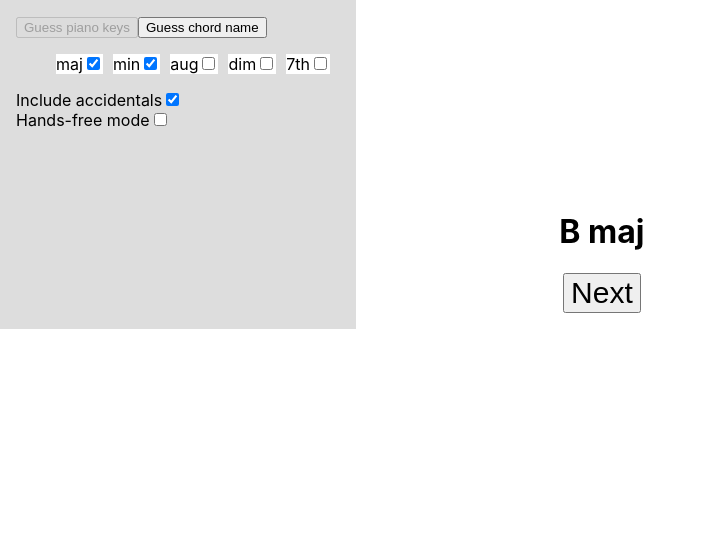
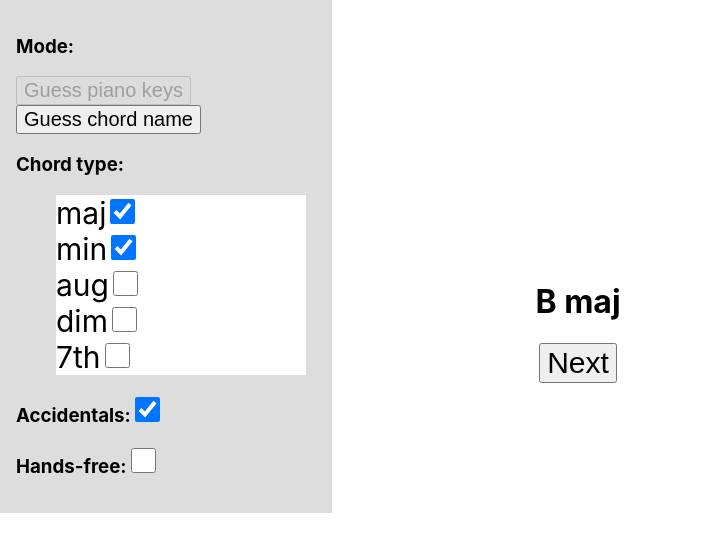
Before and after one commit to maxf/chordflash, a React (Create React App) app: page / in a window 1280 px wide. Shown: the top 552 px of the page, without its empty margins (0-706 px from the left). Built offline with nearby package versions, Linux system fonts and the light colour scheme.

Commit message:
WIP - layout improvements

```diff
--- a/src/App.css
+++ b/src/App.css
@@ -14,14 +14,3 @@
 .App-buttonNext {
   font-size: 30px;
 }
-
-ul {
-  list-style-type: none;
-}
-
-li {
-  display: inline;
-  margin-right: 10px;
-  background: white;
-  color: black;
-}
--- a/src/Card.css
+++ b/src/Card.css
@@ -10,8 +10,34 @@
   padding: 1em;
 }
 
+.Card .controls button {
+  font-size: 20px;
+}
+
+.modifierName {
+  font-size: 30px;
+}
+
+.Card .controls input[type=checkbox] {
+  width: 25px;
+  height: 25px;
+}
 
 .Card .main {
   text-align: center;
   padding: 1em;
 }
+
+.Card .mainInner {
+  padding: 70px 0;
+}
+
+.Card ul {
+  list-style-type: none;
+}
+
+.Card li {
+  margin-right: 10px;
+  background: white;
+  color: black;
+}
--- a/src/Card.js
+++ b/src/Card.js
@@ -155,11 +155,13 @@ function Card() {
     <div className="Card">
       <div className="controls">
         <div className="ModeSelector">
+          <h3>Mode: </h3>
           <button
             onClick={() => setMode(Modes.GuessOnPiano)}
             disabled={ mode === Modes.GuessOnPiano }>
             Guess piano keys
           </button>
+          <br/>
           <button
             onClick={() => setMode(Modes.GuessChordName)}
             disabled={ mode === Modes.GuessChordName }>
@@ -167,10 +169,11 @@ function Card() {
           </button>
         </div>
         <div className="ModifierSelector">
+          <h3>Chord type: </h3>
           <ul>
             {modifiers.map((modifier, idx) =>
               <li key={idx}>
-                {modifier}
+                <span className="modifierName">{modifier}</span>
                 <input
                     type="checkbox"
                     onChange={(event) => toggleModifier(event, idx)}
@@ -180,24 +183,29 @@ function Card() {
           </ul>
         </div>
         <div className="AccidentalsSelector">
-          Include accidentals
+          <h3>
+            Accidentals:
             <input
               type="checkbox"
               onChange={toggleAccidentals}
               checked={includeAccidentals}/>
+          </h3>
         </div>
         <div>
-          Hands-free mode
+          <h3>Hands-free:
             <input
                 type="checkbox"
                 onChange={toggleHandsfree}
                 checked={handsfree} />
+          </h3>
         </div>
       </div>
       <div className="main">
+        <div className="mainInner">
           {pianoPicture()}
           {chordTitle()}
           <button className="App-buttonNext" onClick={nextStep}>Next</button>
+        </div>
       </div>
     </div>
   );
```
Lines whose indentation alone changed are shown as unchanged.
